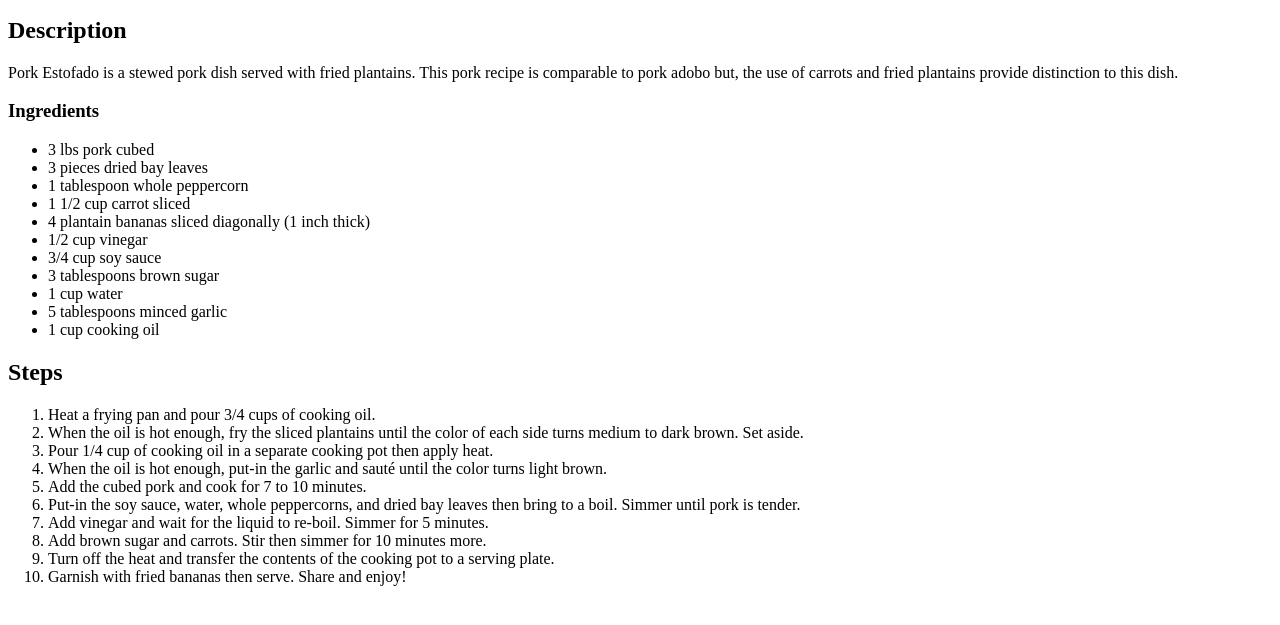
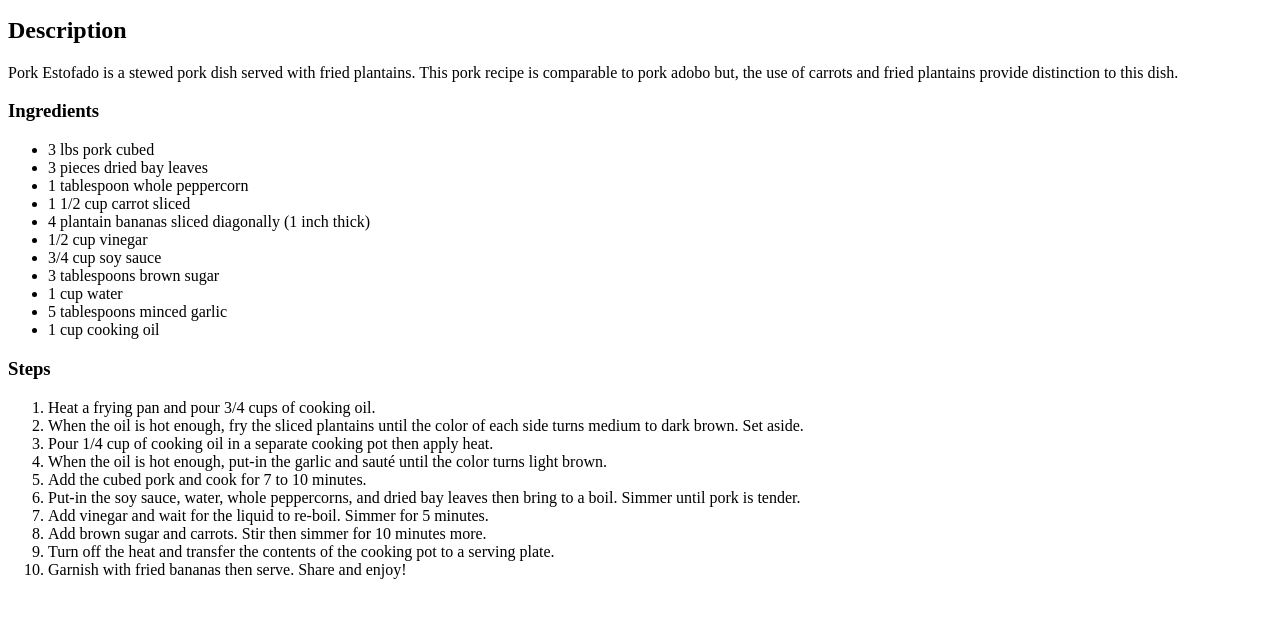
Before and after one commit to katrf/old-odin-recipes, a plain HTML site: page recipes/estofado.html in a window 1280 px wide. Shown: the part 101-726 px from the top of the page. Drawn offline with Linux system fonts and the light colour scheme.

Commit message:
Edit estofado.html

```diff
--- a/recipes/estofado.html
+++ b/recipes/estofado.html
@@ -25,7 +25,7 @@
             <li>1 cup cooking oil</li>
         </ul>
 
-    <h2>Steps</h2>
+    <h3>Steps</h3>
         <ol>
             <li>Heat a frying pan and pour 3/4 cups of cooking oil.</li>
             <li>When the oil is hot enough, fry the sliced plantains until the color of each side turns medium to dark brown. Set aside.</li>
```
